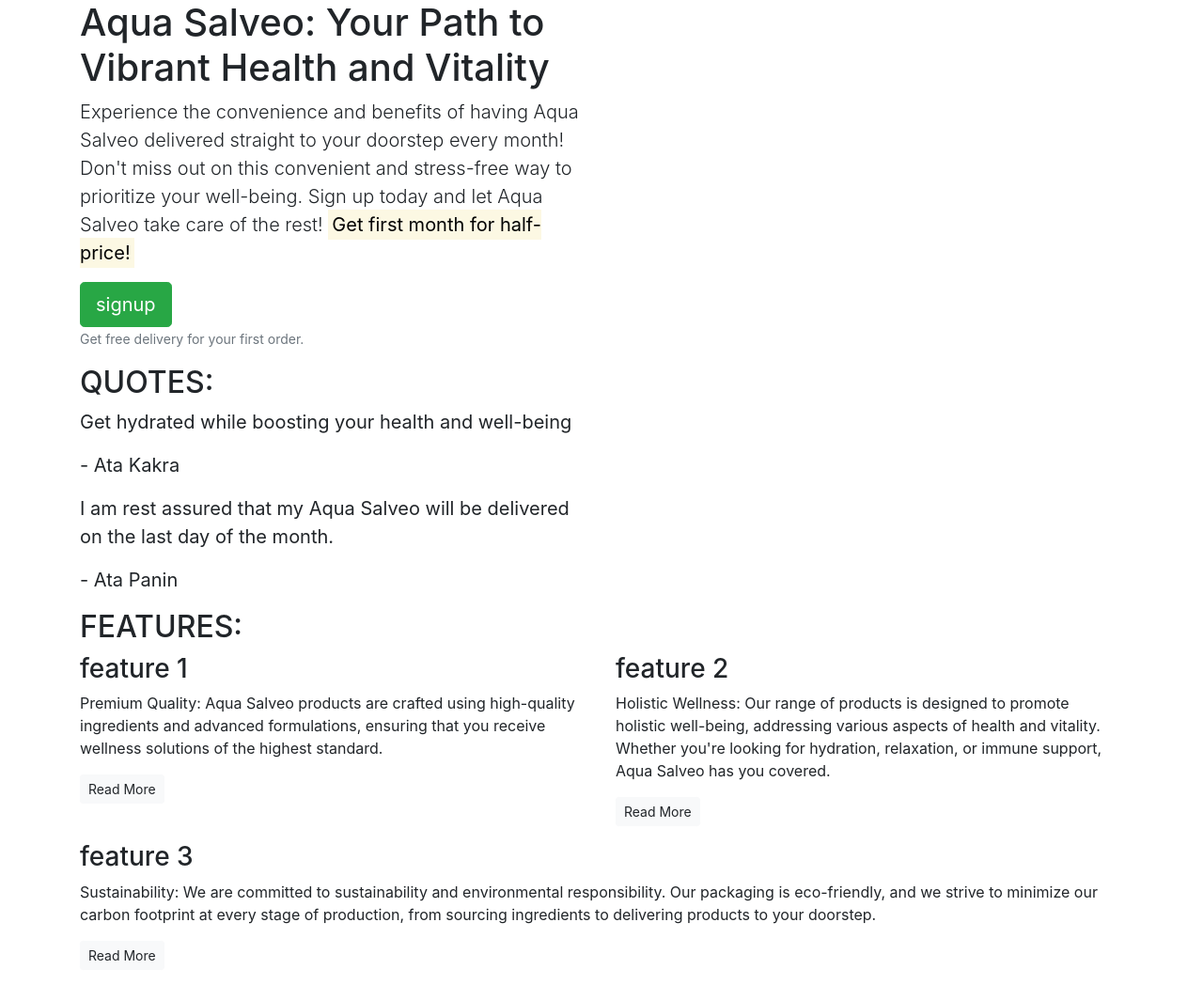
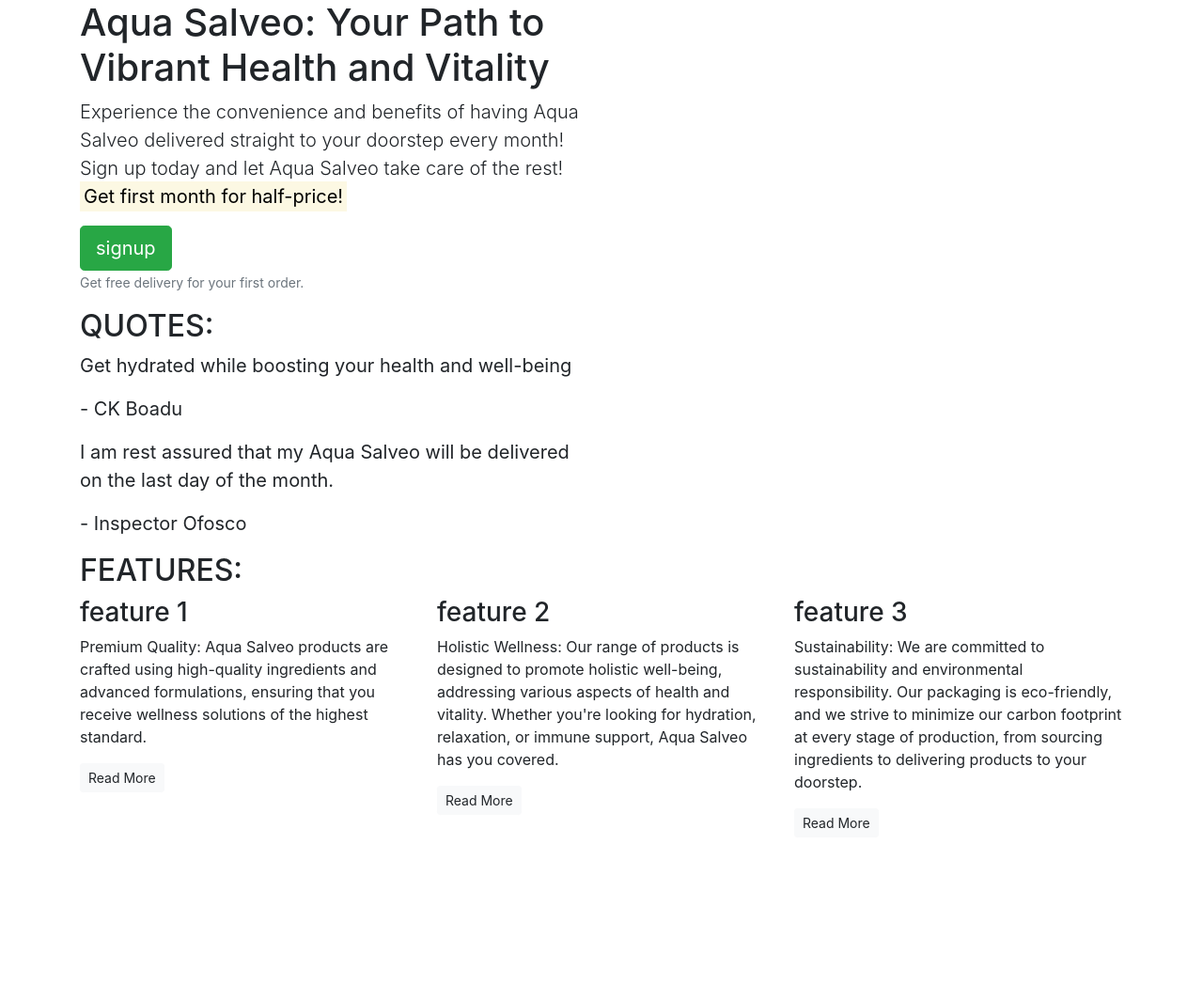
Before and after one commit to owuradaps/Aqua-Salveo, a plain HTML site: page index.html in a window 1280 px wide. Shown: the whole page at 94% size. After the commit the page ends 907 px from the top, so only its background shows below. Drawn offline with nearby package versions, Linux system fonts and the light colour scheme.

Commit message:
edit callout message

```diff
--- a/index.html
+++ b/index.html
@@ -14,9 +14,7 @@
          <div class="row">
             <div class="col-12 col-md-6">
             <h1> Aqua Salveo: Your Path to Vibrant Health and Vitality</h1>
-            <p class="lead">Experience the convenience and benefits of having Aqua Salveo delivered straight to your doorstep every month!
-              Don't miss out on this convenient and stress-free way to prioritize your well-being.
-              Sign up today and let Aqua Salveo take care of the rest! <strong><mark> Get first month for half-price!</mark></strong>
+            <p class="lead">Experience the convenience and benefits of having Aqua Salveo delivered straight to your doorstep every month! Sign up today and let Aqua Salveo take care of the rest! <strong><mark> Get first month for half-price!</mark></strong>
            </p>
            <button class="btn btn-success btn-lg">signup</button>
            <p class="text-muted"><small>Get free delivery for your first order.</small></p>
@@ -34,7 +32,7 @@
             <div class="col-12 col-md-6">
              <blockquote class="blockquote">
                 <p>Get hydrated while boosting your health and well-being</p>
-                <p>- Ata Kakra</p>
+                <p>- CK Boadu</p>
              </blockquote>
             </div>
            </div>
@@ -42,7 +40,7 @@
             <div class="col-12 col-md-6">
              <blockquote class="blockquote">
                 <p>I am rest assured that my Aqua Salveo will be delivered on the last day of the month.</p>
-                <p>- Ata Panin</p>
+                <p>- Inspector Ofosco</p>
              </blockquote>
             </div>
            </div>
@@ -55,7 +53,7 @@
             </div>
           </div>
           <div class="row">
-            <div class="col-12 col-md-6">
+            <div class="col-12 col-md-6 col-lg-4">
                 <div class="features">
                     <h3>feature 1</h3>
                     <p>
@@ -65,7 +63,7 @@
                     <p><a class="btn btn-sm btn-light" href="">Read More</a></p>
                 </div>
             </div>
-            <div class="col-12 col-md-6">
+            <div class="col-12 col-md-6 col-lg-4">
                <div class="features">
                     <h3>feature 2</h3>
                     <p>
@@ -76,7 +74,7 @@
                     <p><a class="btn btn-sm btn-light" href="">Read More</a></p>
                 </div>
             </div>
-            <div class="col-12 col-d-none">
+            <div class="col-12 col-d-none d-lg-block col-lg-4">
               <div class="features">
                     <h3>feature 3</h3>
                     <p>
```
